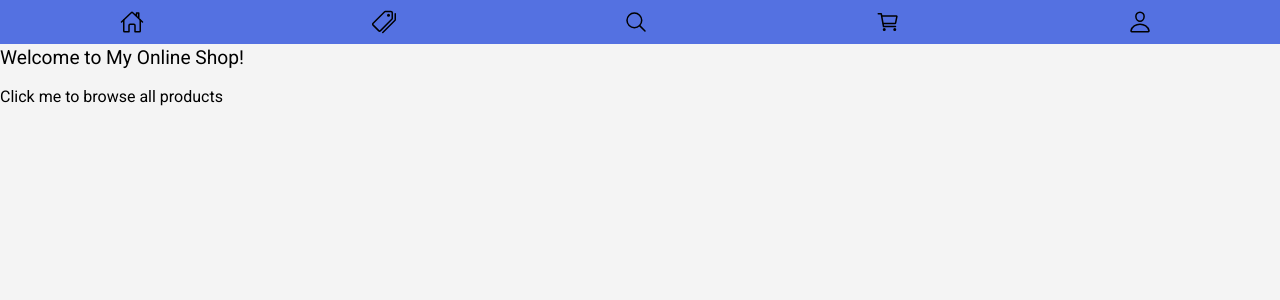
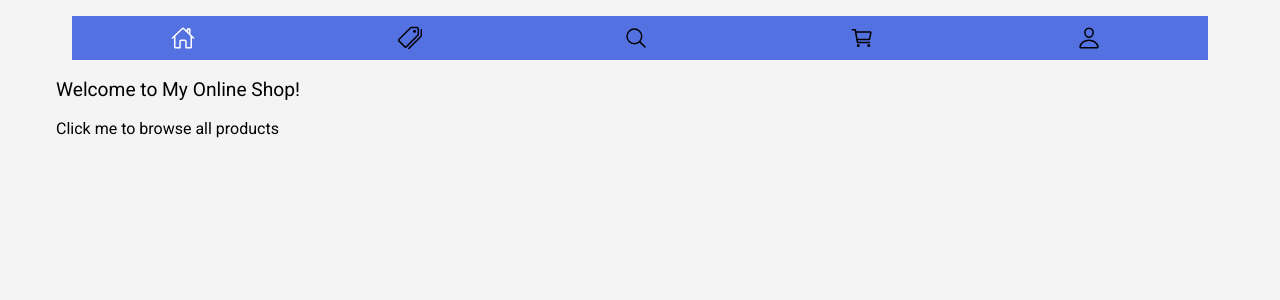
Before and after one commit to HardBoss07/Online-Shop, a Next.js app in the folder frontend/: page / in a window 1280 px wide. Shown: the top 300 px of the page. Built offline with nearby package versions, Linux system fonts and the light colour scheme.

Commit message:
Added coloring of icons in navbar.tsx and globals.css based on what page you are

```diff
--- a/frontend/app/globals.css
+++ b/frontend/app/globals.css
@@ -6,18 +6,16 @@
 @tailwind components;
 @tailwind utilities;
 
-/* globals.css */
+/* Icon States */
 .icon-active {
-    @apply fill-current; /* Ensure the color applies to the SVG fill */
-    color: #ffffff; /* Hex for white */
+    color: #ffffff;
 }
 
 .icon-inactive {
-    @apply fill-current;
-    color: #000000; /* Hex for black */
+    color: #000000;
 }
 
-
+/* Body Styles */
 body {
     font-family: 'Roboto', sans-serif;
     margin: 0;
@@ -26,6 +24,44 @@ body {
     line-height: 1.5;
 }
 
+/* Layout for main content and header */
+main {
+    margin: 0 auto;
+    max-width: 1200px;
+    padding: 16px;
+}
+
+header {
+    margin: 0 auto;
+    max-width: 1200px;
+    padding: 0 16px;
+    margin-bottom: 16px;
+}
+
+/* Navbar Styles */
+.nav-bar {
+    display: flex;
+    justify-content: space-around;
+    align-items: center;
+    padding: 10px;
+    background: #5471e1;
+}
+
+.nav-button img {
+    width: 24px;
+    height: 24px;
+    transition: transform 0.3s ease;
+}
+
+.nav-button img:hover {
+    transform: scale(1.1);
+}
+
+.nav-button {
+    padding-right: 8px;
+}
+
+/* Product List and Card Styles */
 .product-list {
     display: grid;
     grid-template-columns: repeat(auto-fit, minmax(250px, 1fr));
@@ -69,13 +105,14 @@ body {
     margin: 8px 0;
 }
 
+/* Image Viewer Styles */
 .image-viewer {
     display: flex;
     align-items: center;
     justify-content: center;
     position: relative;
-    width: 220px; /* Container width */
-    height: 220px; /* Container height */
+    width: 220px;
+    height: 220px;
 }
 
 .image-viewer img {
@@ -113,30 +150,7 @@ body {
     background-color: rgba(0, 0, 0, 0.7);
 }
 
-
-.nav-bar {
-    display: flex;
-    justify-content: space-around;
-    padding: 10px;
-    background: #5471e1;
-}
-
-.nav-button img {
-    width: 24px;
-    height: 24px;
-    transition: transform 0.3s ease;
-}
-
-.nav-button img:hover {
-    transform: scale(1.1);
-}
-
-.nav-button {
-    padding-right: 8px;
-}
-
-
-/* Additional Tailwind customization for responsive design */
+/* Responsive Design */
 @media (min-width: 640px) {
     .product-list {
         grid-template-columns: repeat(2, 1fr);
@@ -154,3 +168,7 @@ body {
         grid-template-columns: repeat(4, 1fr);
     }
 }
+
+html {
+    overflow-y: scroll;
+}
--- a/frontend/app/navbar.tsx
+++ b/frontend/app/navbar.tsx
@@ -1,50 +1,166 @@
 import Link from 'next/link';
 import { Component } from 'react';
 
-class NavBar extends Component<{ activeIcon: any }> {
+class NavBar extends Component<{ activeIcon: number }> {
     render() {
-        let { activeIcon } = this.props;
+        const { activeIcon } = this.props;
 
-        const getIconColor = ({ index }: { index: any }) => {
+        const getIconColor = (index: number) => {
             return activeIcon === index ? 'icon-active' : 'icon-inactive';
         };
 
         return (
-            <nav className="nav-bar">
+            <nav className="nav-bar flex space-x-4">
+                {/* Home */}
                 <Link href="/" className="nav-button">
-                    <img
-                        src="/static/Icons/icon-home.svg"
-                        alt="Home"
-                        className={`fill-current ${getIconColor({ index: 1 })}`}
-                    />
+                    <svg
+                        xmlns="http://www.w3.org/2000/svg"
+                        viewBox="0 0 512 512"
+                        className={`w-6 h-6 ${getIconColor(1)}`}
+                    >
+                        <path
+                            d="M80 212v236a16 16 0 0016 16h96V328a24 24 0 0124-24h80a24 24 0 0124 24v136h96a16 16 0 0016-16V212"
+                            fill="none"
+                            stroke="currentColor"
+                            strokeLinecap="round"
+                            strokeLinejoin="round"
+                            strokeWidth="32"
+                        />
+                        <path
+                            d="M480 256L266.89 52c-5-5.28-16.69-5.34-21.78 0L32 256M400 179V64h-48v69"
+                            fill="none"
+                            stroke="currentColor"
+                            strokeLinecap="round"
+                            strokeLinejoin="round"
+                            strokeWidth="32"
+                        />
+                    </svg>
                 </Link>
+
+                {/* Products */}
                 <Link href="/products" className="nav-button">
-                    <img
-                        src="/static/Icons/icon-products.svg"
-                        alt="Products"
-                        className={`fill-current ${getIconColor({ index: 2 })}`}
-                    />
+                    <svg
+                        xmlns="http://www.w3.org/2000/svg"
+                        viewBox="0 0 512 512"
+                        className={`w-6 h-6 ${getIconColor(2)}`}
+                    >
+                        <path
+                            d="M403.29 32H280.36a14.46 14.46 0 00-10.2 4.2L24.4 281.9a28.85 28.85 0 000 40.7l117 117a28.86 28.86 0 0040.71 0L427.8 194a14.46 14.46 0 004.2-10.2v-123A28.66 28.66 0 00403.29 32z"
+                            fill="none"
+                            stroke="currentColor"
+                            strokeLinecap="round"
+                            strokeLinejoin="round"
+                            strokeWidth="32"
+                        />
+                        <path
+                            d="M352 144a32 32 0 1132-32 32 32 0 01-32 32z"
+                            fill="currentColor"
+                        />
+                        <path
+                            d="M230 480l262-262a13.81 13.81 0 004-10V80"
+                            fill="none"
+                            stroke="currentColor"
+                            strokeLinecap="round"
+                            strokeLinejoin="round"
+                            strokeWidth="32"
+                        />
+                    </svg>
                 </Link>
+
+                {/* Search */}
                 <Link href="/search" className="nav-button">
-                    <img
-                        src="/static/Icons/icon-search.svg"
-                        alt="Search"
-                        className={`fill-current ${getIconColor({ index: 3 })}`}
-                    />
+                    <svg
+                        xmlns="http://www.w3.org/2000/svg"
+                        viewBox="0 0 512 512"
+                        className={`w-6 h-6 ${getIconColor(3)}`}
+                    >
+                        <path
+                            d="M221.09 64a157.09 157.09 0 10157.09 157.09A157.1 157.1 0 00221.09 64z"
+                            fill="none"
+                            stroke="currentColor"
+                            strokeMiterlimit="10"
+                            strokeWidth="32"
+                        />
+                        <path
+                            fill="none"
+                            stroke="currentColor"
+                            strokeLinecap="round"
+                            strokeMiterlimit="10"
+                            strokeWidth="32"
+                            d="M338.29 338.29L448 448"
+                        />
+                    </svg>
                 </Link>
+
+                {/* Cart */}
                 <Link href="/cart" className="nav-button">
-                    <img
-                        src="/static/Icons/icon-cart.svg"
-                        alt="Cart"
-                        className={`fill-current ${getIconColor({ index: 4 })}`}
-                    />
+                    <svg
+                        xmlns="http://www.w3.org/2000/svg"
+                        viewBox="0 0 512 512"
+                        className={`w-6 h-6 ${getIconColor(4)}`}
+                    >
+                        <circle
+                            cx="176"
+                            cy="416"
+                            r="16"
+                            fill="none"
+                            stroke="currentColor"
+                            strokeLinecap="round"
+                            strokeLinejoin="round"
+                            strokeWidth="32"
+                        />
+                        <circle
+                            cx="400"
+                            cy="416"
+                            r="16"
+                            fill="none"
+                            stroke="currentColor"
+                            strokeLinecap="round"
+                            strokeLinejoin="round"
+                            strokeWidth="32"
+                        />
+                        <path
+                            fill="none"
+                            stroke="currentColor"
+                            strokeLinecap="round"
+                            strokeLinejoin="round"
+                            strokeWidth="32"
+                            d="M48 80h64l48 272h256"
+                        />
+                        <path
+                            d="M160 288h249.44a8 8 0 007.85-6.43l28.8-144a8 8 0 00-7.85-9.57H128"
+                            fill="none"
+                            stroke="currentColor"
+                            strokeLinecap="round"
+                            strokeLinejoin="round"
+                            strokeWidth="32"
+                        />
+                    </svg>
                 </Link>
+
+                {/* Account */}
                 <Link href="/account" className="nav-button">
-                    <img
-                        src="/static/Icons/icon-person.svg"
-                        alt="Account"
-                        className={`fill-current ${getIconColor({ index: 5 })}`}
-                    />
+                    <svg
+                        xmlns="http://www.w3.org/2000/svg"
+                        viewBox="0 0 512 512"
+                        className={`w-6 h-6 ${getIconColor(5)}`}
+                    >
+                        <path
+                            d="M344 144c-3.92 52.87-44 96-88 96s-84.15-43.12-88-96c-4-55 35-96 88-96s92 42 88 96z"
+                            fill="none"
+                            stroke="currentColor"
+                            strokeLinecap="round"
+                            strokeLinejoin="round"
+                            strokeWidth="32"
+                        />
+                        <path
+                            d="M256 304c-87 0-175.3 48-191.64 138.6C62.39 453.52 68.57 464 80 464h352c11.44 0 17.62-10.48 15.65-21.4C431.3 352 343 304 256 304z"
+                            fill="none"
+                            stroke="currentColor"
+                            strokeMiterlimit="10"
+                            strokeWidth="32"
+                        />
+                    </svg>
                 </Link>
             </nav>
         );
```
